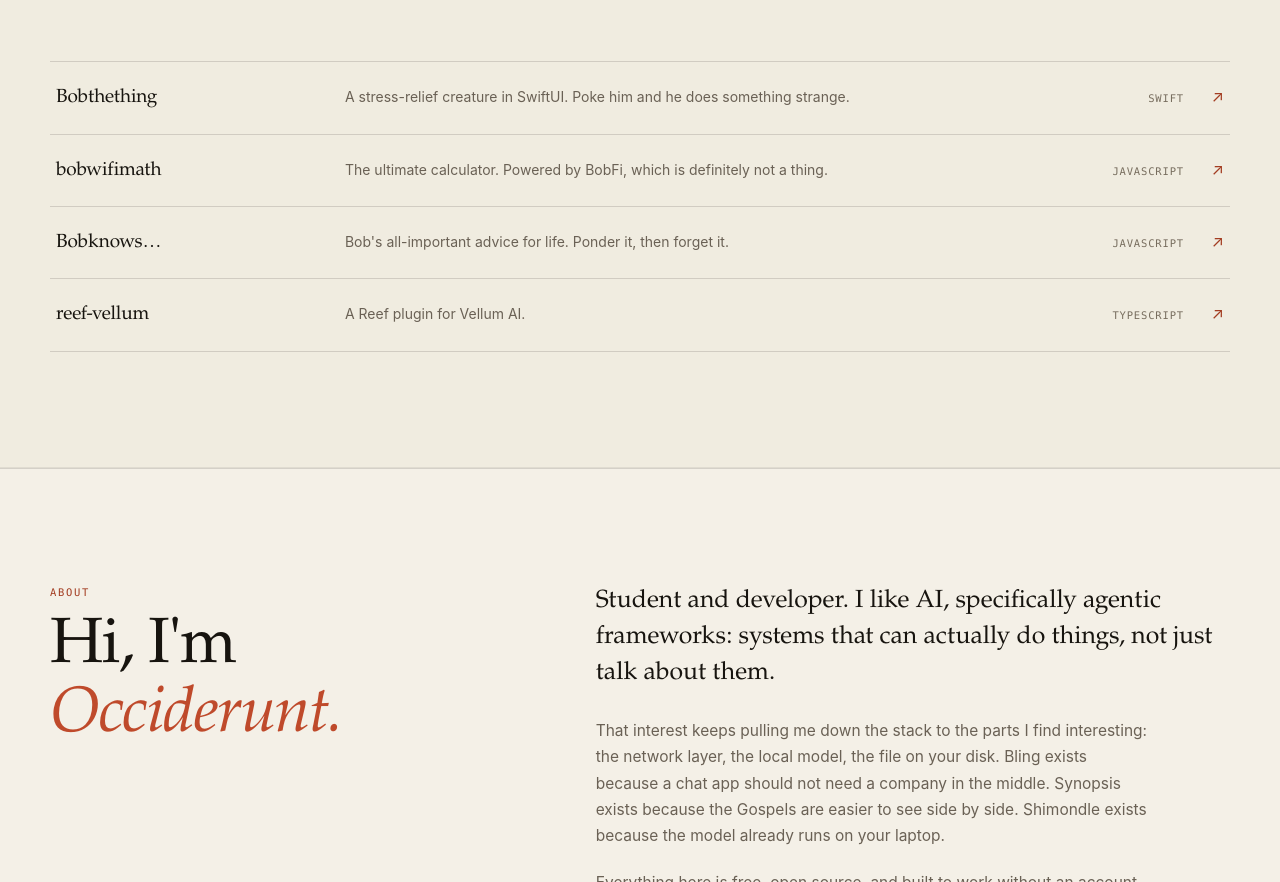
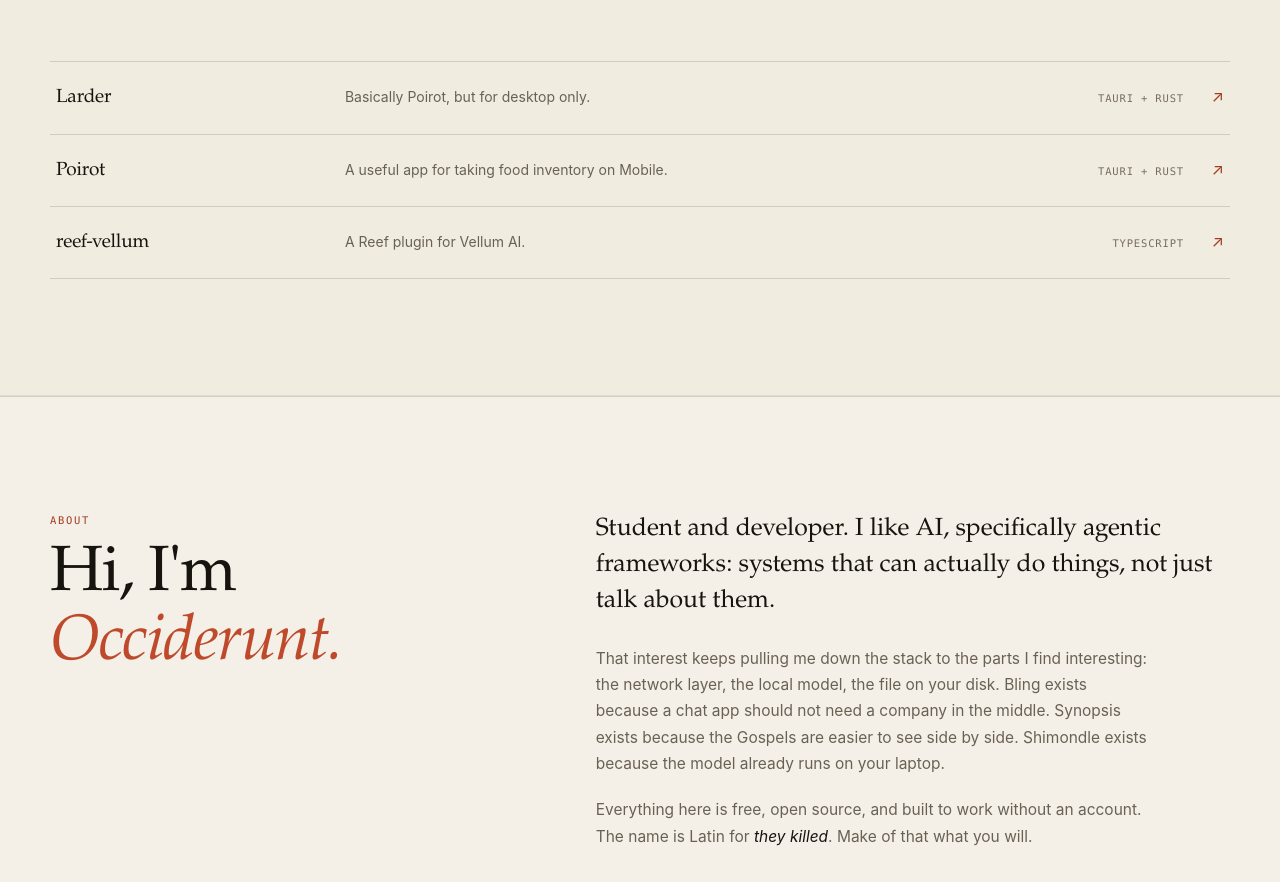
Before and after one commit to occiderunt/occiderunt.github.io, a plain HTML site: page index.html in a window 1280 px wide. Shown: the part 3635-4517 px from the top of the page. Drawn offline with Linux system fonts and the light colour scheme.

Commit message:
Replace project links in index.html
Updated project links in the HTML file, replacing Bobthething and bobwifimath with Larder and Poirot.

```diff
--- a/index.html
+++ b/index.html
@@ -206,26 +206,18 @@
 
       <ul class="things">
         <li>
-          <a href="https://github.com/occiderunt/Bobthething" target="_blank" rel="noopener">
-            <span class="t-name">Bobthething</span>
-            <span class="t-desc">A stress-relief creature in SwiftUI. Poke him and he does something strange.</span>
-            <span class="t-lang">Swift</span>
+          <a href="https://github.com/occiderunt/larder" target="_blank" rel="noopener">
+            <span class="t-name">Larder</span>
+            <span class="t-desc">Basically Poirot, but for desktop only.</span>
+            <span class="t-lang">Tauri + Rust</span>
             <span class="t-arrow" aria-hidden="true">↗</span>
           </a>
         </li>
         <li>
-          <a href="https://github.com/occiderunt/bobwifimath" target="_blank" rel="noopener">
-            <span class="t-name">bobwifimath</span>
-            <span class="t-desc">The ultimate calculator. Powered by BobFi, which is definitely not a thing.</span>
-            <span class="t-lang">JavaScript</span>
-            <span class="t-arrow" aria-hidden="true">↗</span>
-          </a>
-        </li>
-        <li>
-          <a href="https://github.com/occiderunt/Bobknows..." target="_blank" rel="noopener">
-            <span class="t-name">Bobknows…</span>
-            <span class="t-desc">Bob's all-important advice for life. Ponder it, then forget it.</span>
-            <span class="t-lang">JavaScript</span>
+          <a href="https://github.com/occiderunt/poirot" target="_blank" rel="noopener">
+            <span class="t-name">Poirot</span>
+            <span class="t-desc">A useful app for taking food inventory on Mobile.</span>
+            <span class="t-lang">Tauri + Rust</span>
             <span class="t-arrow" aria-hidden="true">↗</span>
           </a>
         </li>
```
